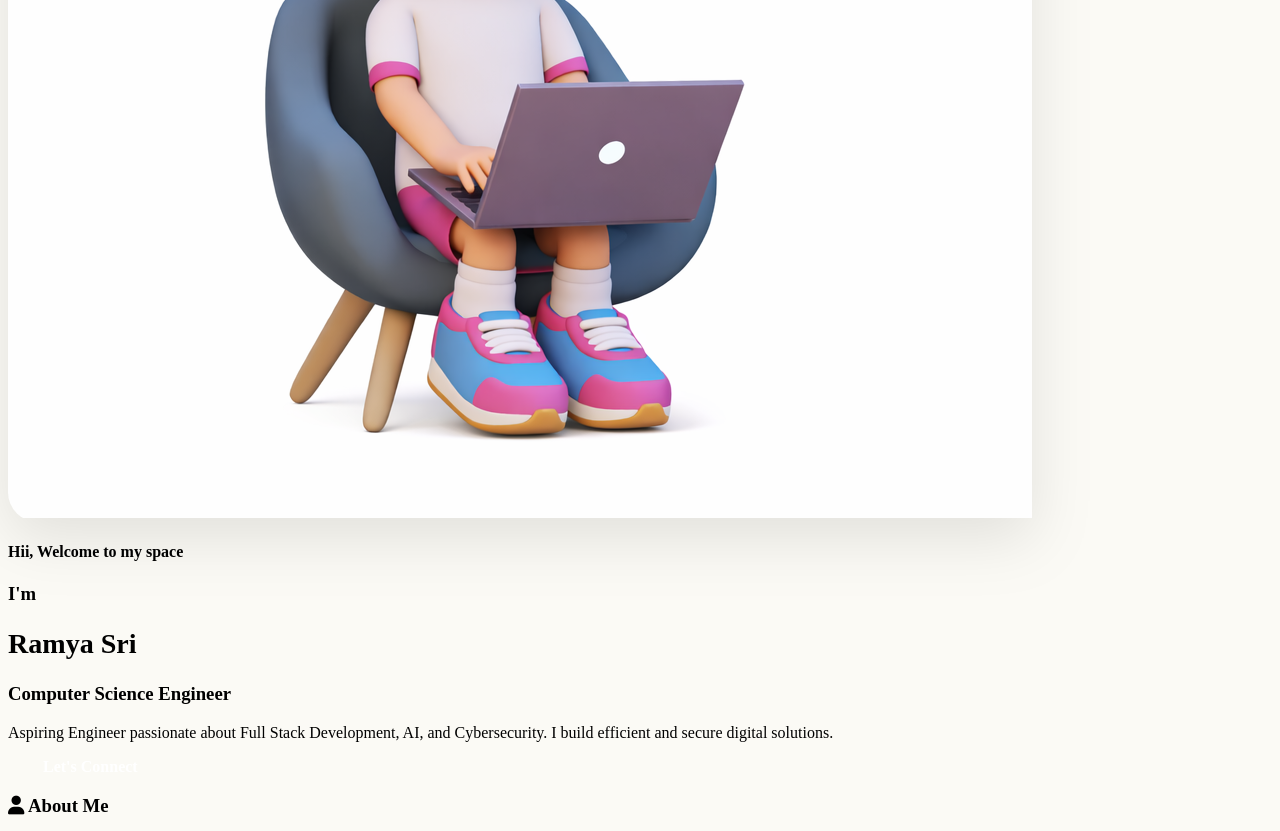
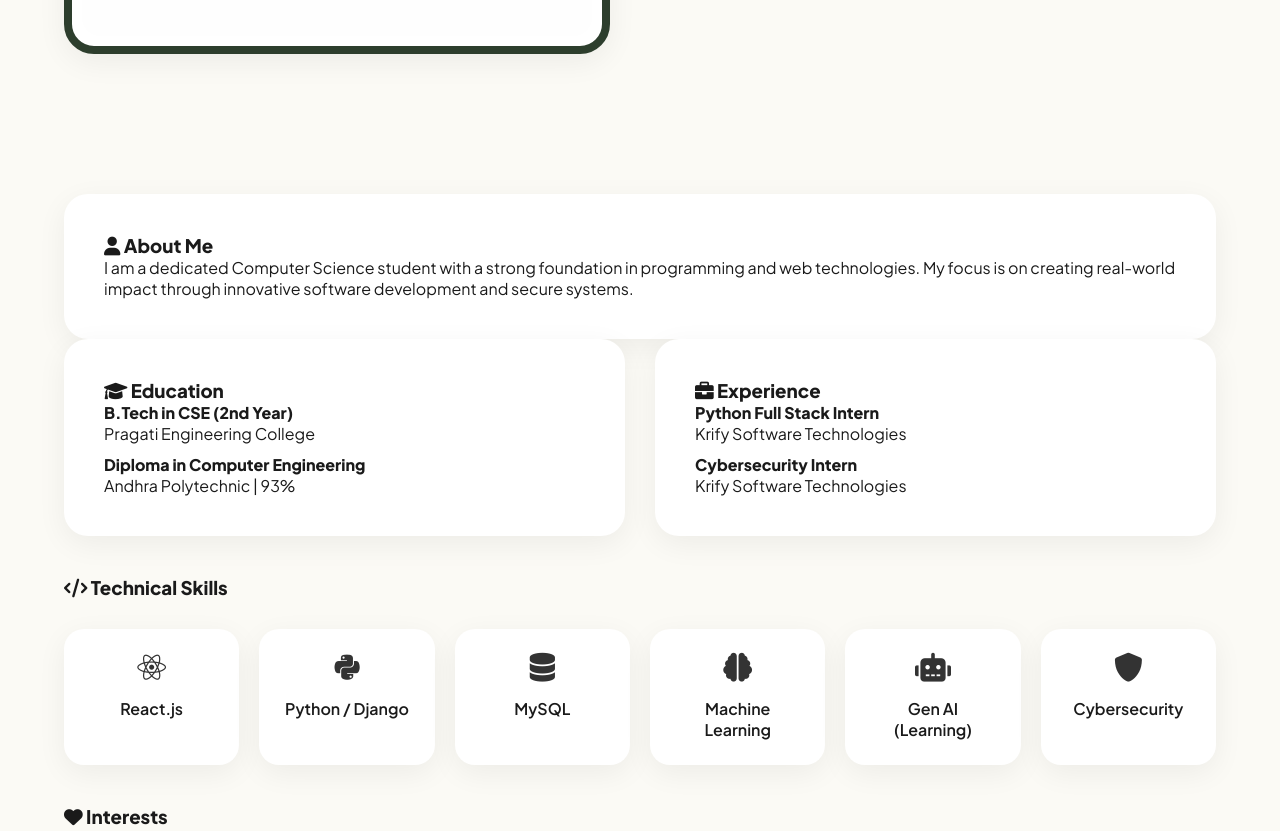
Before and after one commit to KSTRamyaSri/Kodbud-Internship, a plain HTML site: page task1-portfolio/index.html in a window 1280 px wide. Shown: the part 636-1467 px from the top of the page. Drawn offline with Linux system fonts and the light colour scheme.

Commit message:
Update style.css

```diff
--- a/task1-portfolio/style.css
+++ b/task1-portfolio/style.css
@@ -1,48 +1,46 @@
+/* ROOT VARIABLES - Exact video aesthetic */
 :root {
-    --bg-cream: #fbfaf5; /* Video background color */
-    --card-shadow: 0 8px 30px rgba(0,0,0,0.06);
-    --primary-green: #00c853;
+    --primary: #00c853;
+    --bg-cream: #fbfaf5; /* Exact video background */
+    --text-deep: #1a1a1a;
+    --card-white: #ffffff;
+    --radius-lg: 24px;
+    --shadow-soft: 0 8px 30px rgba(0,0,0,0.06);
 }
 
-body { background-color: var(--bg-cream); }
+* { margin: 0; padding: 0; box-sizing: border-box; }
 
-/* Bento Grid Alignment */
-.about-grid, .skills-container {
-    display: grid;
-    gap: 24px;
-    padding: 20px 0;
+body {
+    background-color: var(--bg-cream);
+    color: var(--text-deep);
+    font-family: 'Plus Jakarta Sans', sans-serif;
+    padding: 0 5%;
 }
 
-.skills-container {
-    grid-template-columns: repeat(auto-fit, minmax(140px, 1fr));
-}
+/* NAVBAR */
+nav { display: flex; justify-content: space-between; align-items: center; padding: 30px 0; }
+.logo { font-weight: 800; font-size: 1.2rem; }
+.nav-links { list-style: none; display: flex; gap: 30px; }
+.nav-links a { text-decoration: none; color: var(--text-deep); font-weight: 700; font-size: 0.8rem; text-transform: uppercase; }
 
-/* Icons & Shadows */
-.skill-item {
-    background: #ffffff;
-    padding: 20px;
-    border-radius: 20px;
-    box-shadow: var(--card-shadow);
-    display: flex;
-    flex-direction: column;
-    align-items: center;
-    gap: 12px;
-    font-weight: 600;
-    transition: transform 0.3s;
-}
+/* HERO - Bento Style */
+.hero { display: grid; grid-template-columns: 1fr 1fr; align-items: center; gap: 60px; padding: 60px 0; max-width: 1200px; margin: 0 auto; }
+.hero-img { background: #fff; border-radius: 30px; padding: 10px; border: 8px solid #2d3e2d; box-shadow: var(--shadow-soft); }
+.hero-img img { width: 100%; border-radius: 20px; display: block; }
+.hero-text h4 { color: var(--primary); font-weight: 600; margin-bottom: 10px; }
+.hero-text h3 { font-size: 3rem; line-height: 1.1; margin-bottom: 20px; } /* Fixed nesting issue */
+.hero-text p { color: #666; margin-bottom: 30px; max-width: 450px; }
 
+/* ABOUT & GRID - Bento Cards */
+#about, #projects { padding: 80px 0; max-width: 1200px; margin: 0 auto; }
+.about-grid { display: grid; grid-template-columns: 1fr 1fr; gap: 30px; }
+.card { background: var(--card-white); padding: 40px; border-radius: var(--radius-lg); box-shadow: var(--shadow-soft); }
+
+/* SKILLS - "Pill" Style Icons */
+.skills-container { display: grid; grid-template-columns: repeat(auto-fit, minmax(160px, 1fr)); gap: 20px; margin-top: 30px; }
+.skill-item { background: #fff; padding: 25px; border-radius: 20px; text-align: center; box-shadow: var(--shadow-soft); font-weight: 600; display: flex; flex-direction: column; align-items: center; gap: 15px; }
 .skill-item i { font-size: 1.8rem; color: #333; }
 
-/* Hero Image Shadow/Border */
-.hero-img {
-    filter: drop-shadow(0 20px 30px rgba(0,0,0,0.1));
-    border-radius: 30px;
-    overflow: hidden;
-}
-
-/* Emerald Footer Box */
-.contact-box {
-    background: #064e3b;
-    border-radius: 40px;
-    padding: 80px 40px;
-}
+/* CONTACT - Emerald Box */
+.contact-box { background: #064e3b; color: white; padding: 80px; border-radius: 40px; text-align: center; }
+.contact-link { color: var(--primary); font-weight: bold; text-decoration: none; }
```
